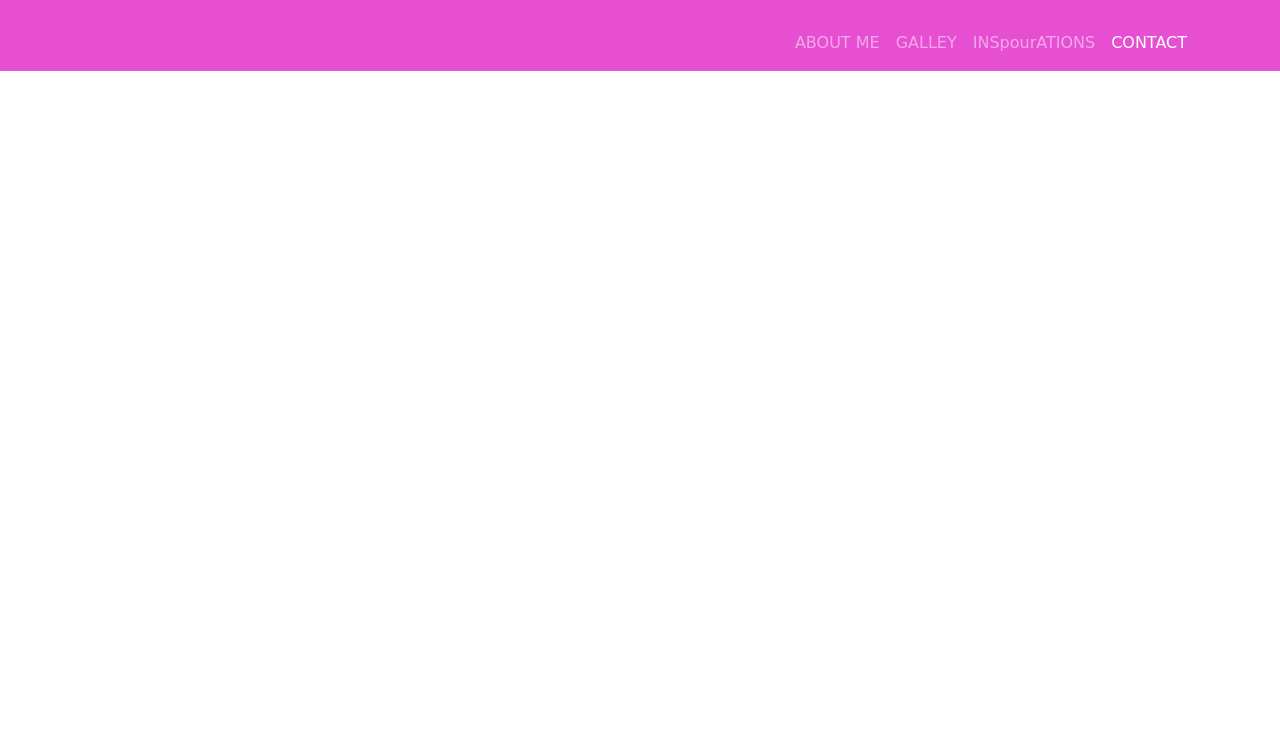
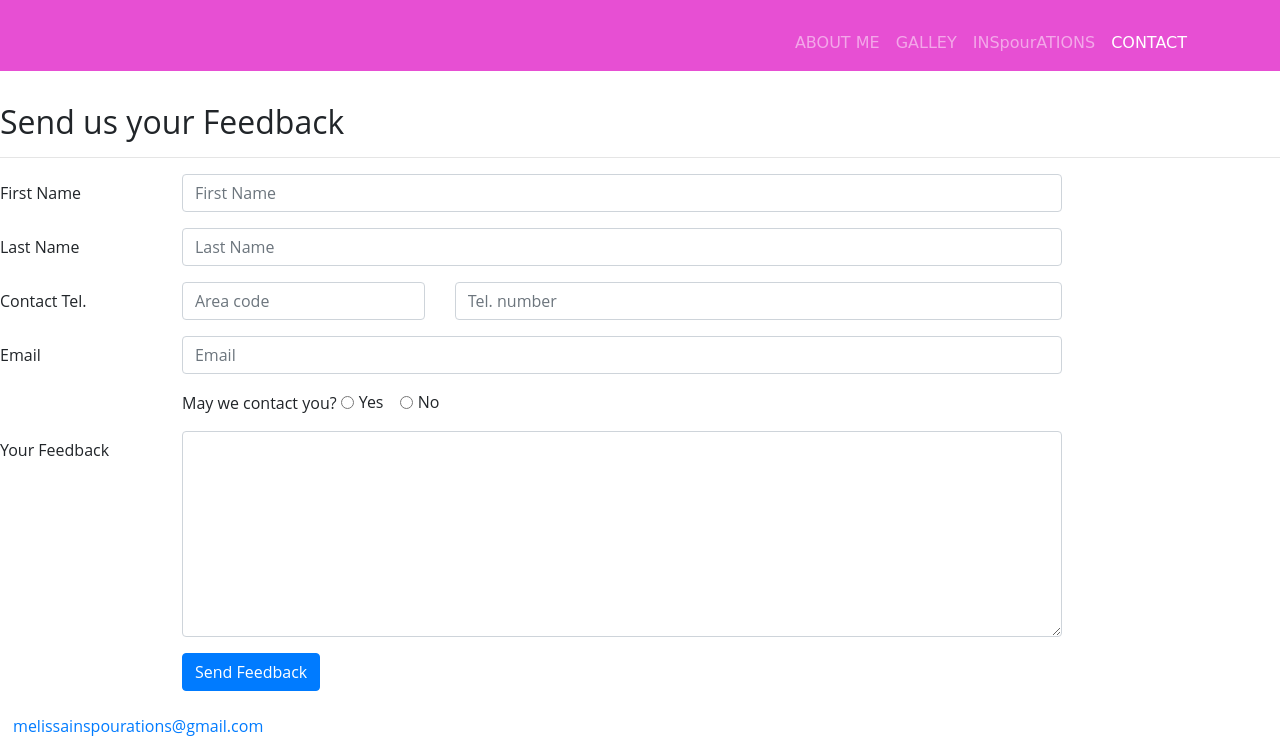
Before and after one commit to cbregan/m.insPOURations, a website: page contact.html in a window 1280 px wide. Shown: the part 97-842 px from the top of the page. Before the commit the page ends 800 px from the top, so only its background shows below. Drawn offline with nearby package versions, Linux system fonts and the light colour scheme.

Commit message:
Very Basic Contact Page Outline

```diff
--- a/contact.html
+++ b/contact.html
@@ -47,10 +47,71 @@
         </nav>
     </header>
 
-    <div>
+    <div class="row row-content">
+        <div class="col-12">
+            <h2>Send us your Feedback</h2>
+            <hr />
+        </div>
+        <div class="col-md-10">
+            <form>
+                <div class="form-group row">
+                    <label for="firstName" class="col-md-2 col-form-label">First Name</label>
+                    <div class="col-md-10">
+                        <input type="text" class="form-control" id="firstName" name="firstName" placeholder="First Name" />
+                    </div>
+                </div>
+                <div class="form-group row">
+                    <label for="lastName" class="col-md-2 col-form-label">Last Name</label>
+                    <div class="col-md-10">
+                        <input type="text" class="form-control" id="lastName" name="lastName" placeholder="Last Name" />
+                    </div>
+                </div>
+                <div class="form-group row">
+                    <label for="areaCode" class="col-md-2 col-form-label">Contact Tel.</label>
+                    <div class="col-5 col-md-3">
+                        <input type="tel" class="form-control" id="areaCode" name="areaCode" placeholder="Area code" />
+                    </div>
+                    <div class="col-7">
+                        <input type="tel" class="form-control" name="telNum" placeholder="Tel. number" />
+                    </div>
+                </div>
+                <div class="form-group row">
+                    <label for="email" class="col-md-2 col-form-label">Email</label>
+                    <div class="col-md-10">
+                        <input type="email" class="form-control" id="email" name="email" placeholder="Email" />
+                    </div>
+                </div>
+                <div class="form-group row">
+                    <div class="col offset-md-2">
+                        May we contact you?
+                        <div class="form-check form-check-inline">
+                            <input type="radio" class="form-check-input" id="contactYes" name="contactRadios" value="yes" />
+                            <label for="contactYes" class="form-check-label">Yes</label>
+                        </div>
+                        <div class="form-check form-check-inline">
+                            <input type="radio" class="form-check-input" id="contactNo" name="contactRadios" value="no" />
+                            <label for="contactNo" class="form-check-label">No</label>
+                        </div>
+                    </div>
+                </div>
+                <div class="form-group row">
+                    <label for="feedback" class="col-md-2 col-form-label">Your Feedback</label>
+                    <div class="col-md-10">
+                        <textarea class="form-control" id="feedback" name="feedback" rows="8"></textarea>
+                    </div>
+                </div>
+                <div class="form-group row">
+                    <div class="offset-md-2 col-md-10">
+                        <button type="submit" class="btn btn-primary">Send Feedback</button>
+                    </div>
+                </div>
+            </form>
+        </div>
+   </div>
 
-
-    </div>
+   <div>
+        <a role="button" class="btn btn-link" href="mailto:melissainspourations@gmail.com">melissainspourations@gmail.com</a>
+   </div>
 
     <!-- jQuery must come first, then Popper.js, then the Bootstrap JavaScript plugins.-->
     <script src="node_modules/jquery/dist/jquery.slim.min.js"></script>
```
